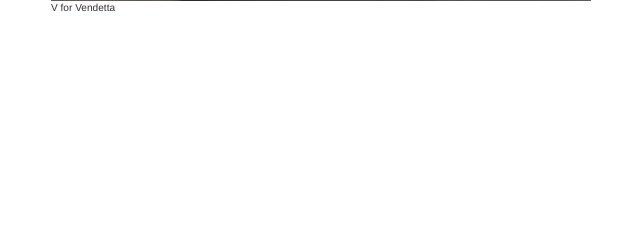
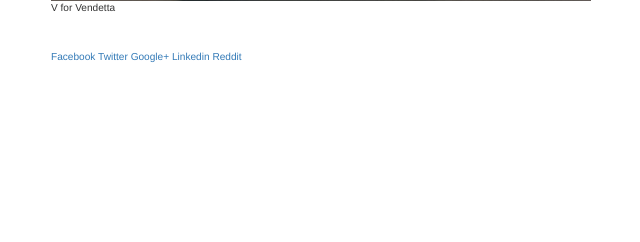
Before and after one commit to akshatm147/Django, a Django app: page /posts/anonymous/ in a window 1280 px wide. Shown: the part 393-635 px from the top of the page, without its empty margins (319-959 px from the left). Run offline with Django 3.2, Linux system fonts and the light colour scheme; data comes from the database, SQL or seed files in the repository; both versions use the stored data as it was after the commit; some libraries are stand-ins or nearby versions.

Commit message:
Social share links implemented

```diff
--- a/Blog-With-Django-1.9/src/posts/views.py
+++ b/Blog-With-Django-1.9/src/posts/views.py
@@ -1,3 +1,5 @@
+from urllib.parse import quote_plus
+
 from django.http import HttpResponse, HttpResponseRedirect
 from django.core.paginator import Paginator, EmptyPage, PageNotAnInteger
 from django.shortcuts import render, get_object_or_404, redirect
@@ -65,9 +67,11 @@ def post_list(request):
 def post_detail(request, slug=None):
     # instance = Post.objects.get(10)
     instance = get_object_or_404(Post, slug=slug)
+    share_string = quote_plus(instance.content)
     context = {
         "title" : instance.title,
         "instance" : instance,
+        "share_string" : share_string,
     }
 
     return render(request, "post_detail.html", context)
--- a/Blog-With-Django-1.9/src/templates/post_detail.html
+++ b/Blog-With-Django-1.9/src/templates/post_detail.html
@@ -15,6 +15,26 @@
 
   {{ instance.content | linebreaks }} <br />
 
+  <a href="https://www.facebook.com/sharer/sharer.php?u={{ request.build_absolute_uri }}">
+    Facebook
+  </a>
+
+  <a href="https://twitter.com/home?status={{ share_string }}%20{{ request.build_absolute_uri }}">
+    Twitter
+  </a>
+
+  <a href='https://plus.google.com/share?url={{ request.build_absolute_uri }}'>
+    Google+
+  </a>
+
+  <a href="https://www.linkedin.com/shareArticle?mini=true&url={{ request.build_absolute_uri }}&title={{ instance.title }}&summary={{ share_string }}&source={{ request.build_absolute_uri }}">
+    Linkedin
+  </a>
+
+  <a href="http://www.reddit.com/submit?url={{ request.build_absolute_uri }}&title={{ share_string }}">
+    Reddit
+  </a>
+
 </div>
 
 {% endblock content %}
--- a/Blog-With-Django-1.9/src/templates/post_list.html
+++ b/Blog-With-Django-1.9/src/templates/post_list.html
@@ -7,7 +7,7 @@
 {% for obj in object_list %}
 
 <div class="row">
-<!-- {% url "posts:detail" id=obj.id %} -->
+<!-- {% url "posts:detail" slug=obj.slug %} -->
   <div class="col-sm-12">
     <div class="thumbnail">
       <div class="caption">
```
Also changed, not shown: Blog-With-Django-1.9/src/db.sqlite3.
